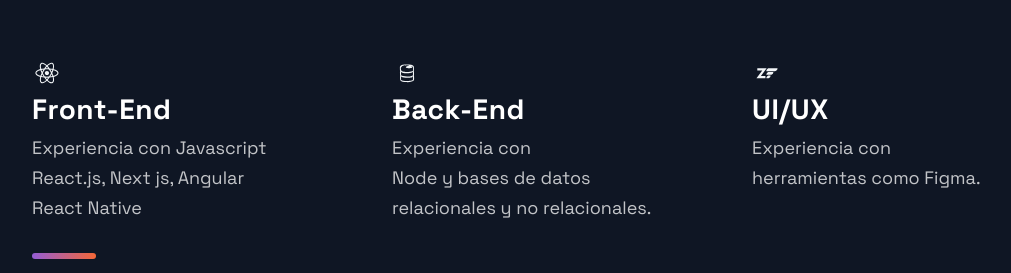
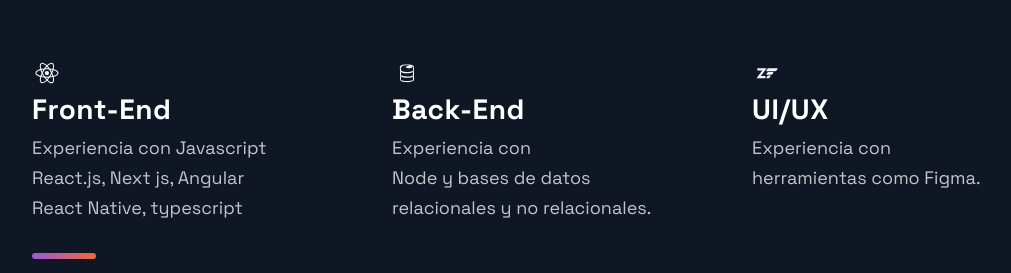
Before and after one commit to Leon2192/portfolio-fullstack-web-dev, a Next.js app: page / in a window 1280 px wide. Shown: the part 3020-3293 px from the top of the page, without its empty margins (88-1099 px from the left). Built offline with nearby package versions, Linux system fonts and the light colour scheme.

Commit message:
typescript

```diff
--- a/src/components/Technologies/Technologies.js
+++ b/src/components/Technologies/Technologies.js
@@ -21,7 +21,7 @@ const Technologies = () =>  (
           <ListParagraph>
             Experiencia con Javascript <br />
             React.js, Next js, Angular <br />
-            React Native
+            React Native, typescript
           </ListParagraph>
         </ListContainer>
       </ListItem>
```
